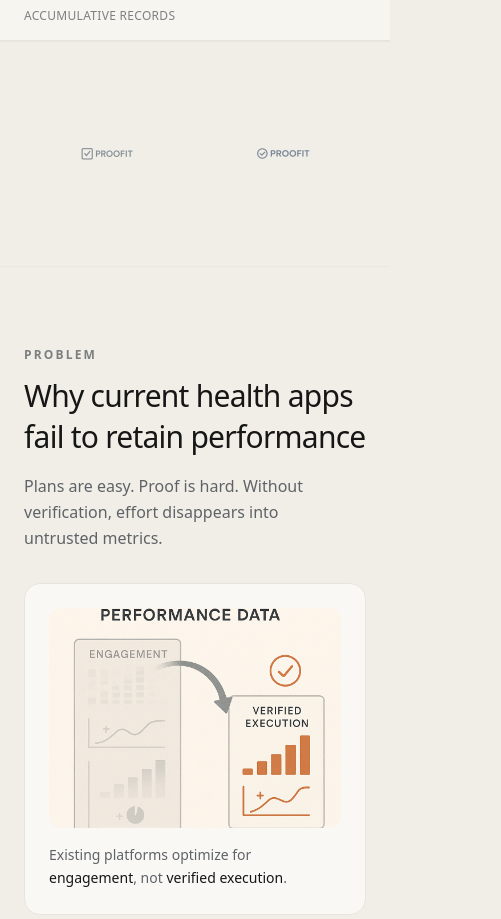
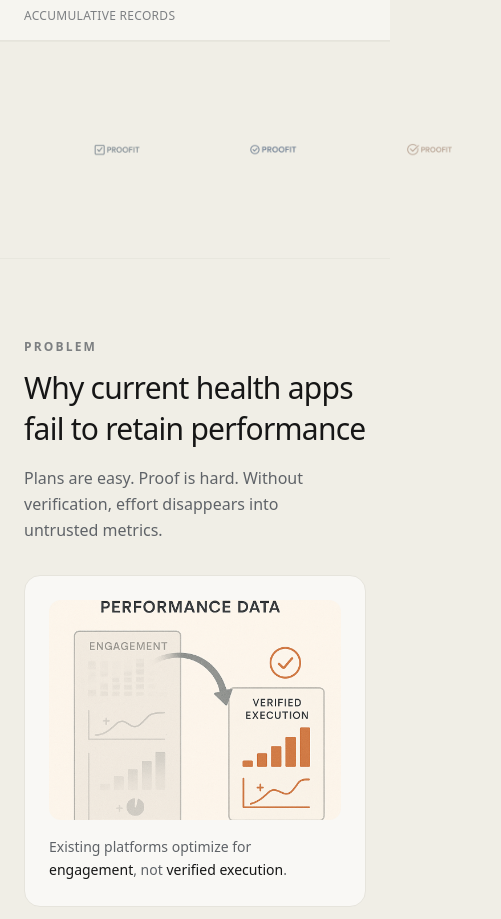
Before and after one commit to Keep-K/proofit-web-AN, a Next.js app: page / in a window 390 px wide. Shown: the part 1160-2079 px from the top of the page, 501 px wide, since content can reach past the window. Built offline with nearby package versions, Linux system fonts and the light colour scheme; no server answers.

Commit message:
fix: Adjust partner logos size to prevent horizontal scroll
- Reduce partner logo sizes (h-14 w-36 on mobile, h-20 w-56 on desktop)
- Decrease gap spacing (gap-3 on mobile, gap-6 on desktop)
- Remove overflow-x-auto to prevent horizontal scroll

```diff
--- a/components/landing/sections/SocialProof.tsx
+++ b/components/landing/sections/SocialProof.tsx
@@ -21,18 +21,18 @@ export function SocialProof() {
 
       {/* Credibility Badges */}
       <Section>
-        <div className="flex flex-nowrap items-center justify-center gap-4 md:gap-8 overflow-x-auto">
+        <div className="flex flex-nowrap items-center justify-center gap-3 md:gap-6">
           {PARTNER_LOGOS.map((logo, idx) => (
             <div
               key={`logo-${idx}`}
-              className="relative h-16 w-40 shrink-0 opacity-50 transition-opacity hover:opacity-75 md:h-24 md:w-64"
+              className="relative h-14 w-36 shrink-0 opacity-50 transition-opacity hover:opacity-75 md:h-20 md:w-56"
             >
               <Image
                 src={logo}
                 alt={`Partner logo ${idx + 1}`}
                 fill
                 className="object-contain"
-                sizes="(max-width: 768px) 160px, 256px"
+                sizes="(max-width: 768px) 144px, 224px"
               />
             </div>
           ))}
```
